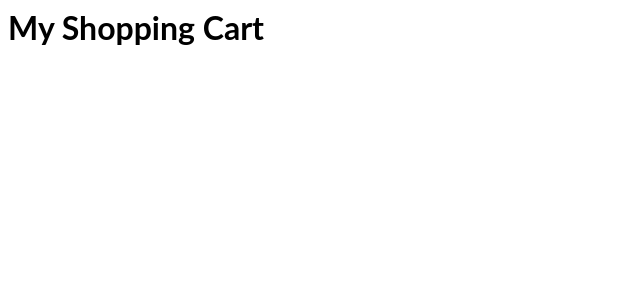
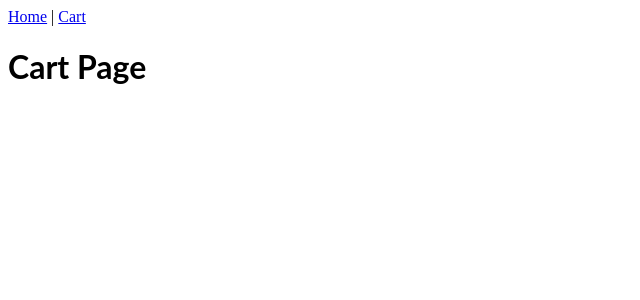
Before and after one commit to mini-militant/online-shopping-cart, a React (Create React App) app: page /cart in a window 1280 px wide. Shown: the top 300 px of the page, without its empty margins (0-640 px from the left). Built offline with nearby package versions, Linux system fonts and the light colour scheme.

Commit message:
4 files modified, 3 added- store and reducer implemented

```diff
--- a/App.js
+++ b/App.js
@@ -1,5 +1,17 @@
 import React from 'react'
 import Router from './Router'
+import {NavLink} from 'react-router-dom'
+
+
+
+const Navigation =(props)=>{
+  return(
+    <nav>
+      <NavLink to='/'>Home</NavLink> {' | '}
+      <NavLink to='/cart'>Cart</NavLink>
+    </nav>
+  )
+}
 
 
 class App extends React.Component {
@@ -7,7 +19,7 @@ class App extends React.Component {
   render() {
     return (
       <div>
-        <h1>My Shopping Cart</h1>
+        <Navigation/>
         <Router/>
       </div>
     );
--- /dev/null
+++ b/Redux/reducers/index.js
@@ -0,0 +1,7 @@
+import {combineReducers} from 'redux'
+
+const rootReducer =combineReducers({
+
+});
+
+export default rootReducer
--- /dev/null
+++ b/Redux/store.js
@@ -0,0 +1,9 @@
+import {createStore} from 'redux'
+import rootReducer from './reducers/index'
+
+const store=createStore(
+  rootReducer,
+  window.__REDUX_DEVTOOLS_EXTENSION__&&window.__REDUX_DEVTOOLS_EXTENSION__()
+  );
+
+  export default store;
--- a/Router.js
+++ b/Router.js
@@ -1,11 +1,13 @@
 import React from 'react'
 import {Switch,Route} from 'react-router-dom'
 import HomePage from './components/HomePage'
+import CartPage from './components/CartPage'
 
 const Router=()=>{
   return(
      <Switch>
     <Route exact path='/' component={HomePage}/>
+    <Route  path='/cart' component={CartPage}/>
   </Switch>
   )
 
--- /dev/null
+++ b/components/CartPage.js
@@ -0,0 +1,11 @@
+import React from 'react'
+
+const CartPage=(props)=>{
+  return(
+    <div>
+    <h1>Cart Page</h1>
+    </div>
+  )
+}
+
+export default CartPage;
--- a/components/HomePage.js
+++ b/components/HomePage.js
@@ -6,8 +6,6 @@ const HomePage=(props)=>{
       <h2>HomePage</h2>
     </div>
   )
-
-
-}
+ }
 
 export default HomePage
--- a/index.js
+++ b/index.js
@@ -3,11 +3,14 @@ import { render } from 'react-dom';
 import './style.css';
 import App from './App'
 import {BrowserRouter} from 'react-router-dom'
-
+import {Provider} from 'react-redux'
+import store from './Redux/store'
 
 
 render(
+  <Provider store={store}>
   <BrowserRouter>
   <App />
   </BrowserRouter>
+  </Provider>
   , document.getElementById('root'));
```
